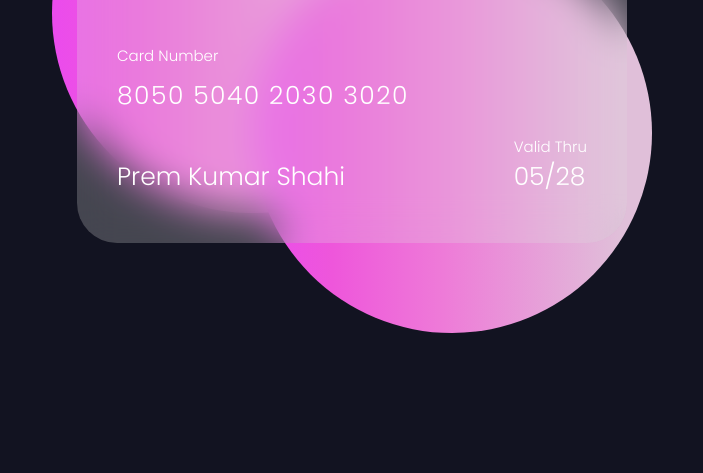
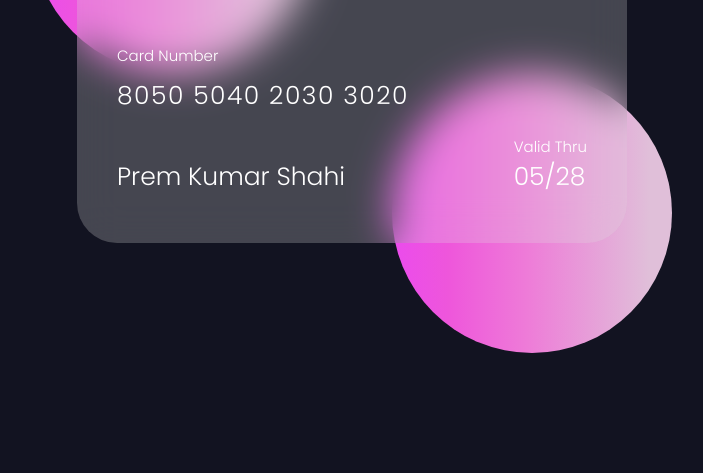
Before and after one commit to Sanjuan1290/Assignments, a plain HTML site: page FlippingCardUIDesign/index.html in a window 1280 px wide. Shown: the part 327-800 px from the top of the page, without its empty margins (288-991 px from the left). Drawn offline with Linux system fonts and the light colour scheme.

Commit message:
made some changes for master Card

```diff
--- a/FlippingCardUIDesign/style.css
+++ b/FlippingCardUIDesign/style.css
@@ -16,8 +16,8 @@ section{
 
 .background-cirles-container{
     position: absolute;
-    height: 65vh;
-    width: 75vh;
+    height: 70vh;
+    width: 80vh;
     top: 50%;
     left: 50%;
     transform: translate(-50%, -50%);
@@ -25,10 +25,11 @@ section{
 
 .top-left-circle, .bottom-right-circle{
     position: absolute;
-    height: 400px;
-    width: 400px;
+    height: 35vh;
+    width: 35vh;
     background: linear-gradient(90deg, rgba(235,75,237,1) 0%, rgba(238,86,219,1) 20%, rgba(238,123,216,1) 48%, rgba(224,191,217,1) 92%);
     border-radius: 100%;
+
 }
 
 .bottom-right-circle{
```
